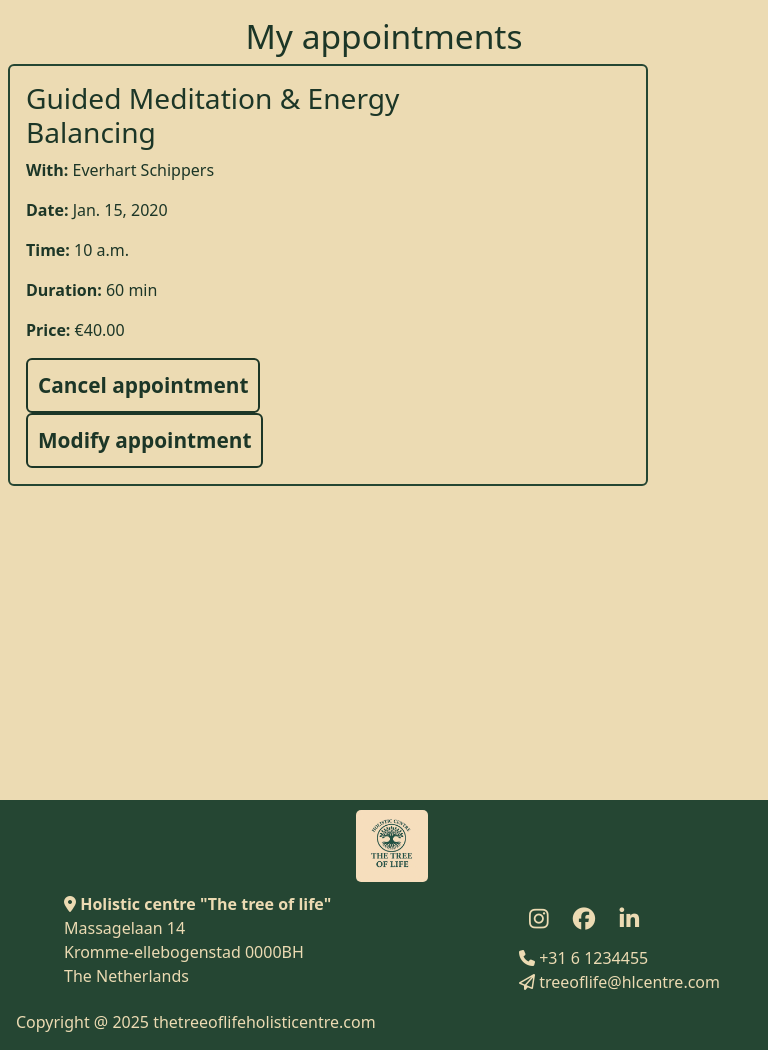
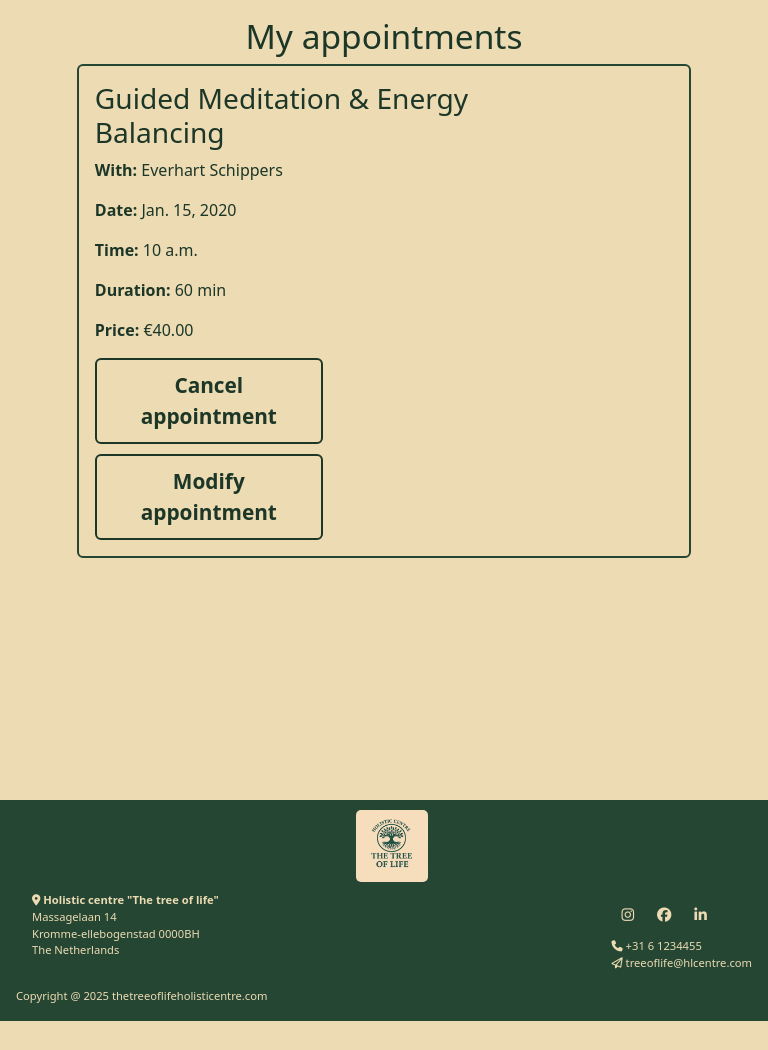
Before and after one commit to DR-developer98/Holistic-Centre-The-tree-of-life---4th-CI-Portfolio-Project, a Django app: page /myappointments/list/ in a window 768 px wide. Shown: the part 130-1180 px from the top of the page. After the commit the page ends 1151 px from the top, so only its background shows below. Run offline with Django 4.2, Linux system fonts and the light colour scheme; a user stored in the database is signed in; data comes from the database, SQL or seed files in the repository; tables that the repository leaves empty hold one stand-in row (values such as "Sample post"); some libraries are stand-ins or nearby versions.

Commit message:
Tweak layout appointment management buttons and footer on different screens

```diff
--- a/appointments/templates/appointments/my_appointments.html
+++ b/appointments/templates/appointments/my_appointments.html
@@ -10,6 +10,7 @@
   {% endfor %} {% endif %}
 </div>
 <!-- Displaying user's appointments -->
+<div class="d-flex flex-column align-items-center">
   {% for appointment in appointments %}
   <div class="card mb-3 mx-2 col-12 col-md-10">
     <div class="row g-0">
@@ -29,13 +30,15 @@
           <p class="card-text">
             <strong>Price:</strong> €{{ appointment.treatment.price }}
           </p>
-        <a class="btn" id="cancel-btn" href="#"> Cancel appointment </a>
-        <a class="btn" href="{% url 'edit_appointment' appointment.id %}">
+          <a class="btn app-management" id="cancel-btn" href="#"> Cancel appointment </a>
+          <a class="btn app-management" href="{% url 'edit_appointment' appointment.id %}">
             Modify appointment
           </a>
         </div>
       </div>
     </div>
   </div>
-{% endfor %} {% endblock%} {% block copyright %} Copyright @ 2025
+  {% endfor %}
+</div>
+{% endblock%} {% block copyright %} Copyright @ 2025
 thetreeoflifeholisticentre.com {% endblock copyright %}
--- a/static/css/style.css
+++ b/static/css/style.css
@@ -130,3 +130,46 @@ footer img.logo {
     border: 2px solid var(--primary-color);
     border-radius: 6px;
 }
+
+/*MY-APPOINTMENTS.HTML*/
+.app-management {
+    width: 228px;
+}
+
+/*MEDIA QUERIES*/
+/*Media query: tablets and smaller (768px and up)*/
+@media screen and (max-width: 768px) {
+
+    /*General styles*/
+    .card {
+        width: 80%;
+        margin-left: auto;
+    }
+
+    /*Footer*/
+    footer {
+        font-size: 0.7rem;
+    }
+
+    #social-media>a>i {
+        font-size: 0.9rem;
+    }
+
+    /*MY-APPOINTMENTS.HTML*/
+    #cancel-btn {
+        margin-bottom: 10px;
+    }
+}
+
+@media screen and (min-width: 621px){
+    #cancel-btn {
+        margin-bottom: auto;
+    }
+}
+
+@media screen and (min-width: 768px) and (max-width: 891px){
+    /*MY-APPOINTMENTS.HTML*/
+    #cancel-btn {
+        margin-bottom: 10px;
+    }
+}
--- a/templates/base.html
+++ b/templates/base.html
@@ -107,7 +107,7 @@
           <a href="{% url 'home' %}"><img class="logo" src="{% static 'images/logo-the-tree-of-life.png' %}" alt="Holistic centre 'The tree of life' logo"></a>
         </div>
         <div class="d-flex flex-row justify-content-between">
-          <div class="ms-5">
+          <div class="ms-3">
             <address>
               <strong
                 ><i class="fa-solid fa-location-dot"></i> Holistic centre "The
@@ -119,7 +119,7 @@
             </address>
           </div>
           <div>
-            <div class="me-5" id="social-media">
+            <div class="me-3" id="social-media">
               <a
                 href="https://www.Instagram.com"
                 target="_blank"
```
Also changed, not shown: treatments/templates/treatments/treatments.html (+7 -6 lines). Lines whose indentation alone changed are shown as unchanged.
